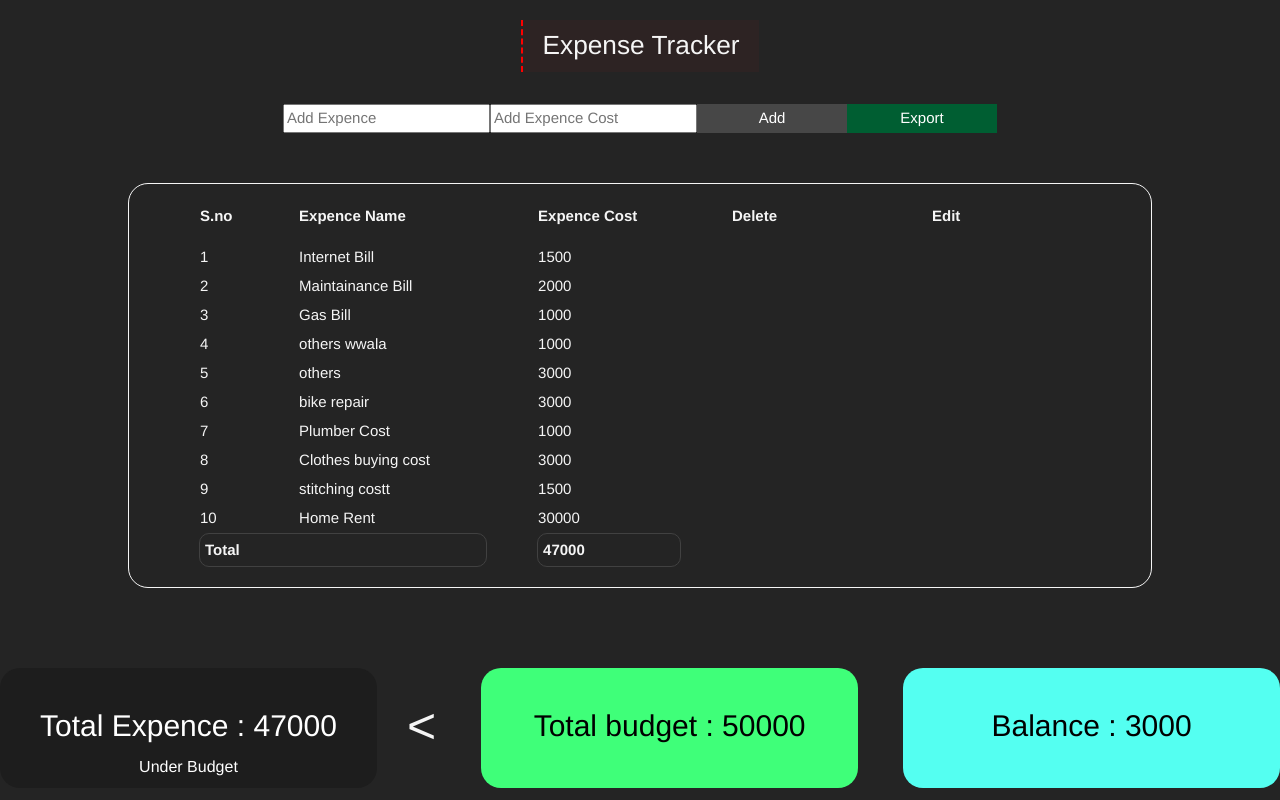
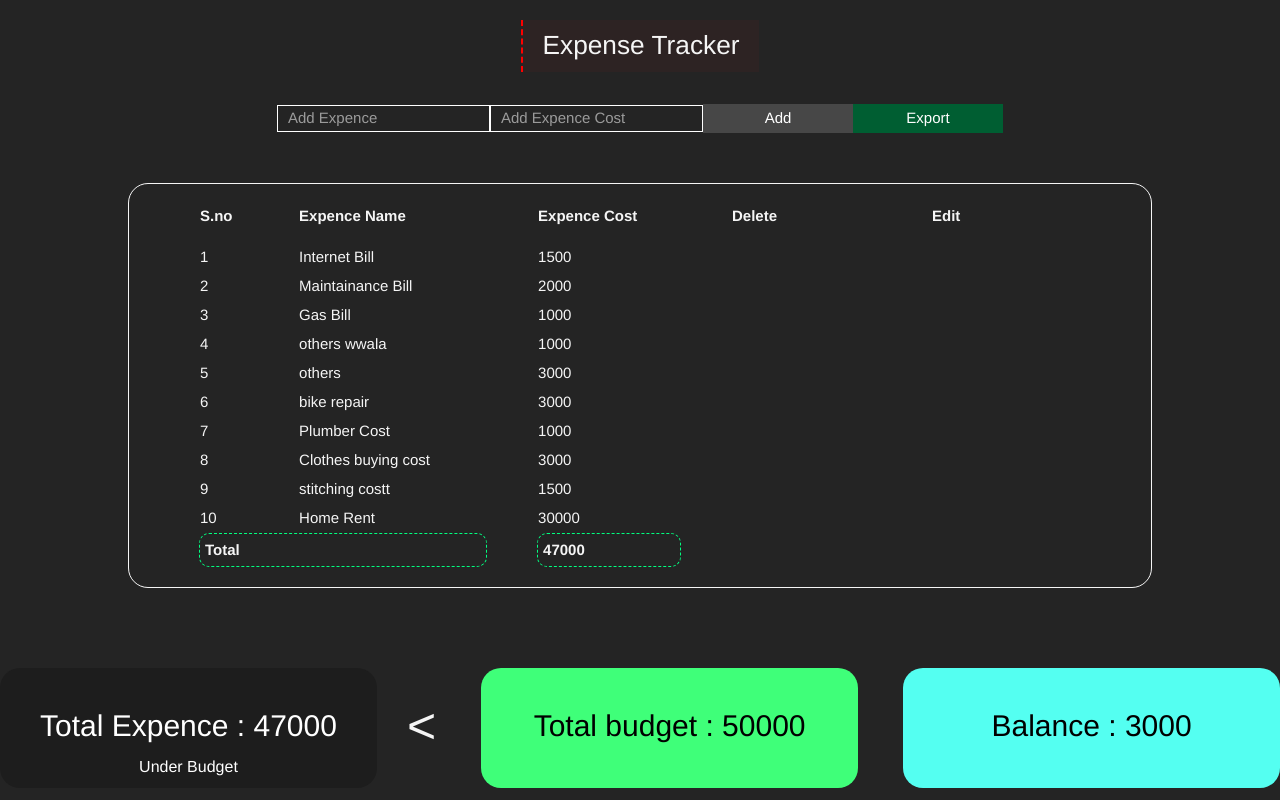
Before and after one commit to mohammadafnan/ExpenceTracker-json-server, an Angular app: page / in a window 1280 px wide. Built offline with nearby package versions, Linux system fonts and the light colour scheme; data requests are answered from the project's data file; some icons are missing.

Commit message:
icons added added json 2025

```diff
--- a/src/app/product/product.component.html
+++ b/src/app/product/product.component.html
@@ -17,6 +17,7 @@
           formControlName="expenceamount"
         />
         <button
+          title="Add Expence"
           [ngClass]="{
             dis: form.valid == false,
             green: form.valid == true
@@ -27,7 +28,11 @@
         >
           <i class="lni lni-plus icon"></i> Add
         </button>
-        <button class="export" (click)="exportToExcel()">
+        <button
+          title="Download excel sheet"
+          class="export"
+          (click)="exportToExcel()"
+        >
           <i class="lni lni-cloud-download icon2"></i>Export
         </button>
       </form>
@@ -51,10 +56,18 @@
           <td>{{ i + 1 }}</td>
           <td>{{ item.expencename }}</td>
           <td>{{ item.expenceamount }}</td>
-          <td class="del" (click)="deleteExpense(item)">
+          <td
+            title="Delete row record"
+            class="del"
+            (click)="deleteExpense(item)"
+          >
             <i class="lni lni-trash-3"></i>
           </td>
-          <td class="update" (click)="editExpense(item)">
+          <td
+            title="Edit row record"
+            class="update"
+            (click)="editExpense(item)"
+          >
             <i class="lni lni-pencil-1"></i>
           </td>
         </tr>
--- a/src/app/product/product.component.scss
+++ b/src/app/product/product.component.scss
@@ -25,10 +25,19 @@ table {
 }
 
 .totalrow {
-  border: 1px solid rgb(65, 65, 65);
+  border: 1px solid rgb(0, 255, 128);
   padding: 5px;
   border-radius: 10px;
+  border-style: dashed;
 }
+
+input {
+  border: 1px solid rgb(255, 255, 255);
+  background-color: transparent;
+  padding-left: 10px;
+  color: white;
+}
+
 th {
   padding-bottom: 15px;
 }
@@ -133,11 +142,11 @@ th {
   padding-left: 30px;
 }
 
-.icon{
+.icon {
   position: relative;
   top: 2px;
 }
-.icon2{
+.icon2 {
   position: relative;
   top: 4px;
   right: 5px;
```
